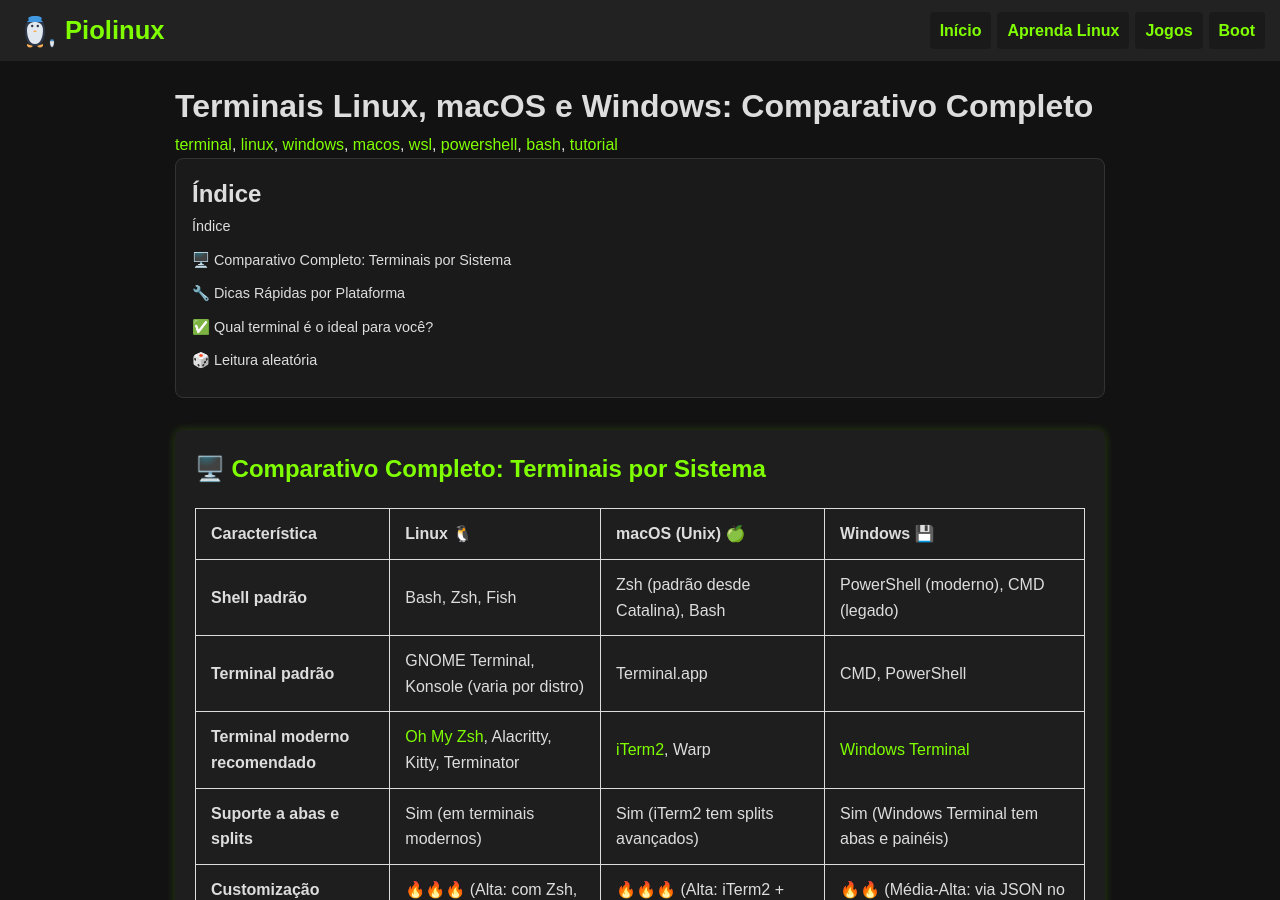
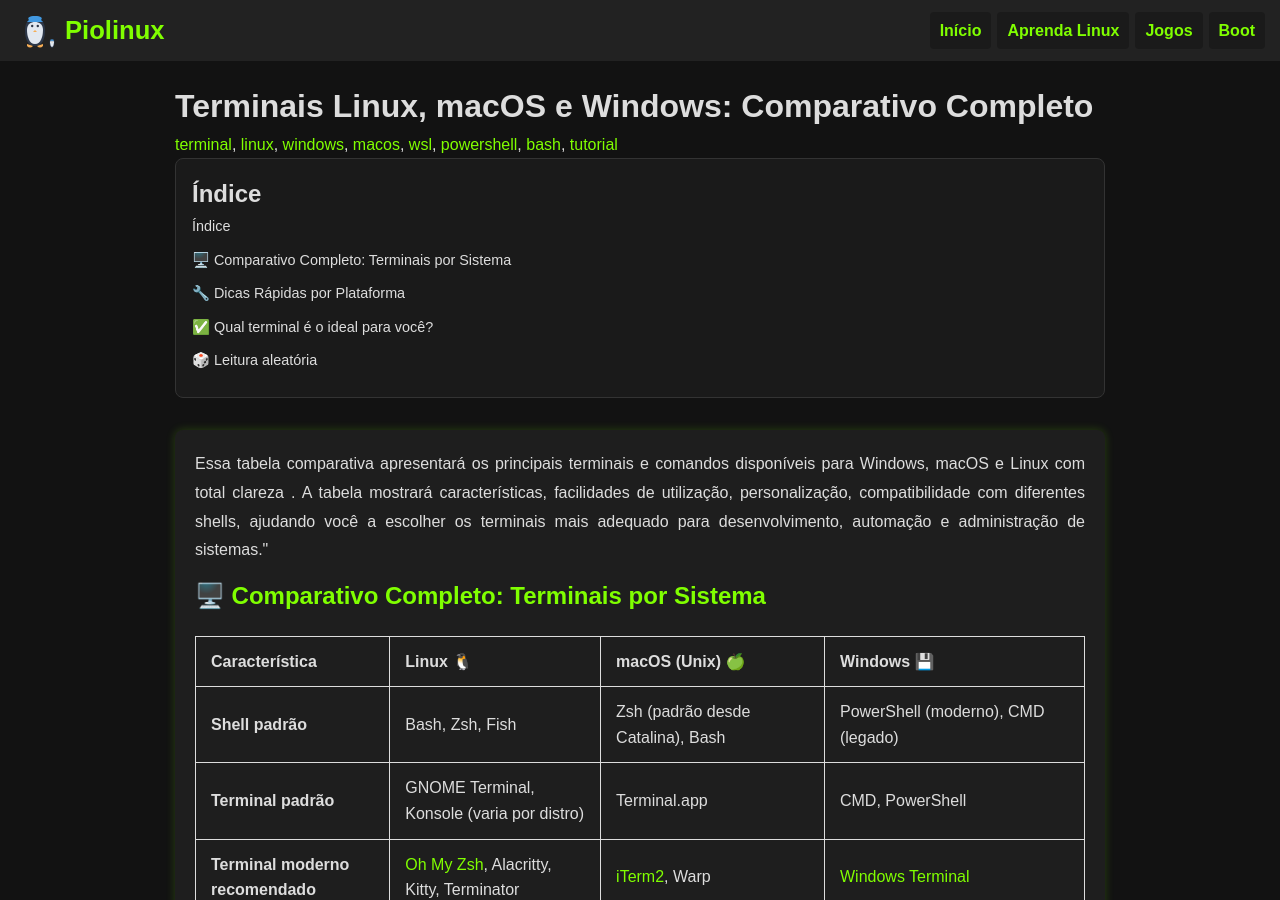
Before and after one commit to Piolinux/piolinux-site, a Jekyll site: the page built from _posts/2025-08-28-comparador-de-terminais-linux-macos-windows.md, in a window 1280 px wide and 900 px high. Built offline with Jekyll 4.4.1, drawn with Linux system fonts in a browser that asks for light colours.

Commit message:
Update 2025-08-28-comparador-de-terminais-linux-macos-windows.md

```diff
--- a/_posts/2025-08-28-comparador-de-terminais-linux-macos-windows.md
+++ b/_posts/2025-08-28-comparador-de-terminais-linux-macos-windows.md
@@ -13,7 +13,7 @@ permalink: /comparativo-terminais/
 
 <section class="post-content">
 
-
+<p>Essa tabela comparativa apresentará os principais terminais e comandos disponíveis para Windows, macOS e Linux com total clareza . A tabela mostrará características, facilidades de utilização, personalização, compatibilidade com diferentes shells, ajudando você a escolher os terminais mais adequado para desenvolvimento, automação e administração de sistemas."</p>
 
 
 
```
